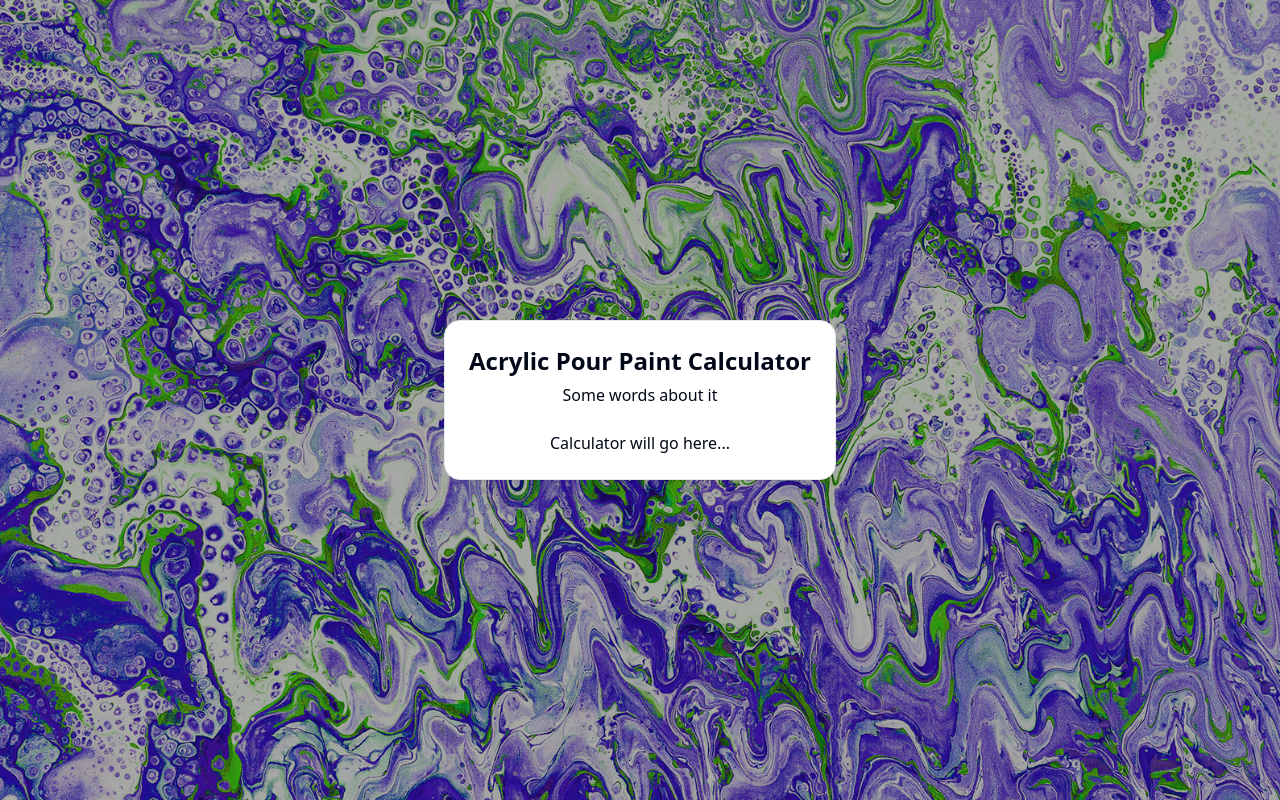
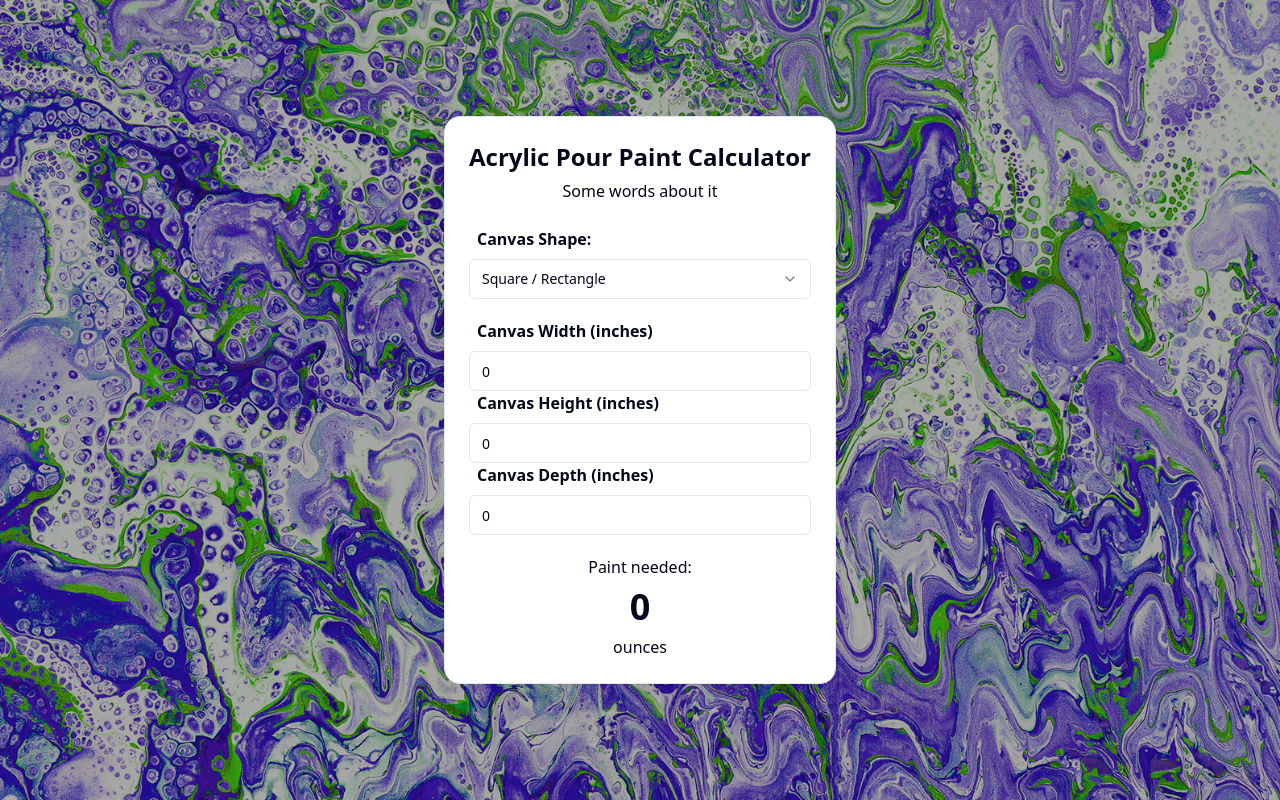
Before and after one commit to connordinnadge/paint-pour-calculator, a Next.js app: page / in a window 1280 px wide. Built offline with nearby package versions, Linux system fonts and the light colour scheme.

Commit message:
setup the base of the calculator component

```diff
--- a/src/components/PaintCalculator/index.tsx
+++ b/src/components/PaintCalculator/index.tsx
@@ -1,11 +1,153 @@
+'use client'
 import type { NextComponentType, NextPageContext } from 'next'
+import { useEffect, useState } from 'react'
+import { Button } from '../ui/button'
+import { Input } from '../ui/input'
+import { Select, SelectContent, SelectItem, SelectTrigger, SelectValue } from '../ui/select'
+
+interface Colour {
+    name: string
+    hex: string
+    percentage: number
+    paintNeeded: number
+}
 
 const Index: NextComponentType<NextPageContext> = () => {
-  return (
-    <div>
-        <p>Calculator will go here...</p>
-    </div>
-  )
+    const [unitsMetric, setUnitsMetric] = useState(true)
+    const [canvasShape, setCanvasShape] = useState('squareOrRectangle')
+    const [canvasWidth, setCanvasWidth] = useState(0)
+    const [canvasDiameter, setCanvasDiameter] = useState(0)
+    const [canvasHeight, setCanvasHeight] = useState(0)
+    const [canvasDepth, setCanvasDepth] = useState(0)
+    const [totalPaintneeded, setTotalPaintNeeded] = useState(0)
+
+    function calculatePaintNeeded() {
+        let totalPaint = 0
+        if (canvasShape === 'squareOrRectangle') {
+            const area = canvasWidth * canvasHeight
+            const sideArea = 2 * canvasDepth * (canvasWidth + canvasHeight)
+            const totalArea = area + sideArea
+            totalPaint = totalArea / 25
+        }
+        if (canvasShape === 'circle') {
+            const area = Math.PI * Math.pow(canvasDiameter / 2, 2) * canvasDepth
+            const circumference = Math.PI * canvasDiameter
+            const sideArea = circumference * canvasDepth
+            const totalArea = area + sideArea
+            totalPaint = totalArea / 25
+        }
+        if (canvasShape === 'triangle') {
+            const area = (canvasWidth * canvasWidth) / 2
+            const sideArea = 3 * (canvasWidth * canvasDepth)
+            const totalArea = area + sideArea
+            totalPaint = totalArea / 25
+        }
+        if (canvasShape === 'hexagon') {
+            const area = (3 * Math.sqrt(3) * Math.pow(canvasDiameter, 2)) / 2
+            const perimeter = 6 * canvasDiameter
+            const sidesArea = perimeter * canvasDepth
+            const totalArea = area + sidesArea
+            totalPaint = totalArea / 25
+        }
+        const roundedToTwoDecimals = parseFloat(totalPaint.toFixed(2))
+        setTotalPaintNeeded(roundedToTwoDecimals)
+    }
+
+    useEffect(() => {
+        calculatePaintNeeded()
+    }, [canvasShape, canvasWidth, canvasHeight, canvasDiameter, canvasDepth])
+
+    return (
+        <div className='flex flex-col gap-5'>
+            <div>
+                <p className='mb-2 ml-2 text-left font-bold'>Canvas Shape:</p>
+                <Select value={canvasShape} onValueChange={setCanvasShape}>
+                    <SelectTrigger>
+                        <SelectValue placeholder='Select a canvas shape' />
+                    </SelectTrigger>
+                    <SelectContent>
+                        <SelectItem value='squareOrRectangle'>Square / Rectangle</SelectItem>
+                        <SelectItem value='circle'>Circle</SelectItem>
+                        <SelectItem value='triangle'>Triangle</SelectItem>
+                        <SelectItem value='hexagon'>Hexagon</SelectItem>
+                    </SelectContent>
+                </Select>
+            </div>
+            {canvasShape === 'squareOrRectangle' && (
+                <div>
+                    <p className='mb-2 ml-2 text-left font-bold'>Canvas Width (inches)</p>
+                    <Input
+                        type='number'
+                        value={canvasWidth}
+                        onChange={(e) => setCanvasWidth(parseFloat(e.target.value))}
+                    />
+                    <p className='mb-2 ml-2 text-left font-bold'>Canvas Height (inches)</p>
+                    <Input
+                        type='number'
+                        value={canvasHeight}
+                        onChange={(e) => setCanvasHeight(parseFloat(e.target.value))}
+                    />
+                    <p className='mb-2 ml-2 text-left font-bold'>Canvas Depth (inches)</p>
+                    <Input
+                        type='number'
+                        value={canvasDepth}
+                        onChange={(e) => setCanvasDepth(parseFloat(e.target.value))}
+                    />
+                </div>
+            )}
+            {canvasShape === 'circle' && (
+                <div>
+                    <p className='mb-2 ml-2 text-left font-bold'>Canvas Width (inches)</p>
+                    <Input
+                        type='number'
+                        value={canvasDiameter}
+                        onChange={(e) => setCanvasDiameter(parseFloat(e.target.value))}
+                    />
+                    <p className='mb-2 ml-2 text-left font-bold'>Canvas Depth (inches)</p>
+                    <Input
+                        type='number'
+                        value={canvasDepth}
+                        onChange={(e) => setCanvasDepth(parseFloat(e.target.value))}
+                    />
+                </div>
+            )}
+            {canvasShape === 'triangle' && (
+                <div>
+                    <p className='mb-2 ml-2 text-left font-bold'>Canvas Width (inches)</p>
+                    <Input
+                        type='number'
+                        value={canvasWidth}
+                        onChange={(e) => setCanvasWidth(parseFloat(e.target.value))}
+                    />
+                    <p className='mb-2 ml-2 text-left font-bold'>Canvas Depth (inches)</p>
+                    <Input
+                        type='number'
+                        value={canvasDepth}
+                        onChange={(e) => setCanvasDepth(parseFloat(e.target.value))}
+                    />
+                </div>
+            )}
+            {canvasShape === 'hexagon' && (
+                <div>
+                    <p className='mb-2 ml-2 text-left font-bold'>Canvas Width (inches)</p>
+                    <Input
+                        type='number'
+                        value={canvasDiameter}
+                        onChange={(e) => setCanvasDiameter(parseFloat(e.target.value))}
+                    />
+                    <p className='mb-2 ml-2 text-left font-bold'>Canvas Depth (inches)</p>
+                    <Input
+                        type='number'
+                        value={canvasDepth}
+                        onChange={(e) => setCanvasDepth(parseFloat(e.target.value))}
+                    />
+                </div>
+            )}
+            <p>Paint needed:</p>
+            <p className='text-4xl font-bold leading-[1rem]'>{totalPaintneeded}</p>
+            <p>ounces</p>
+        </div>
+    )
 }
 
 export default Index
```
